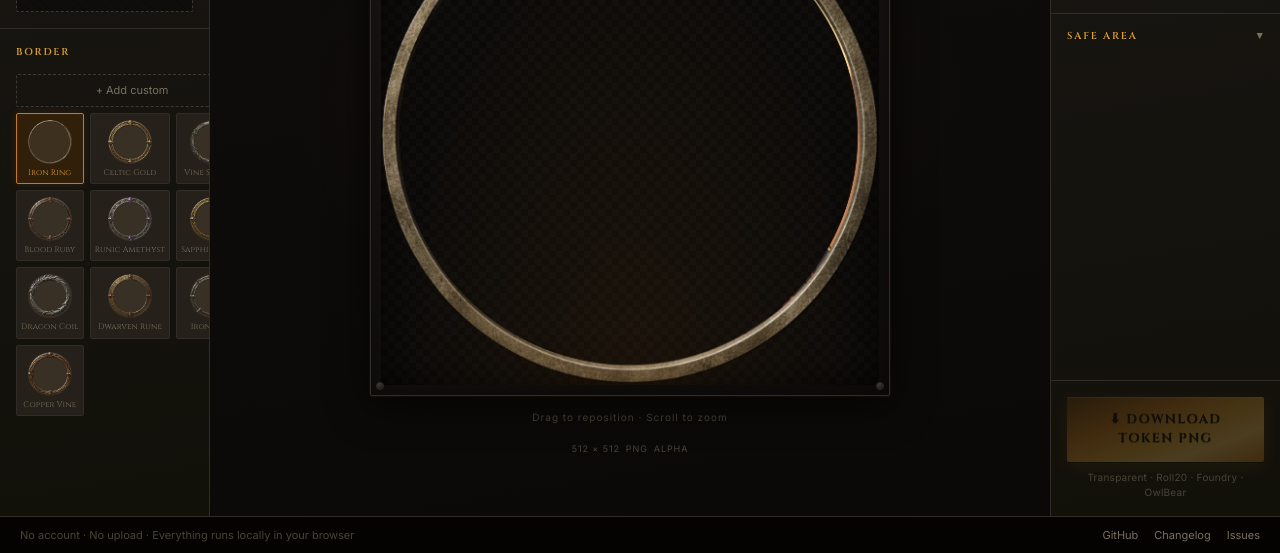
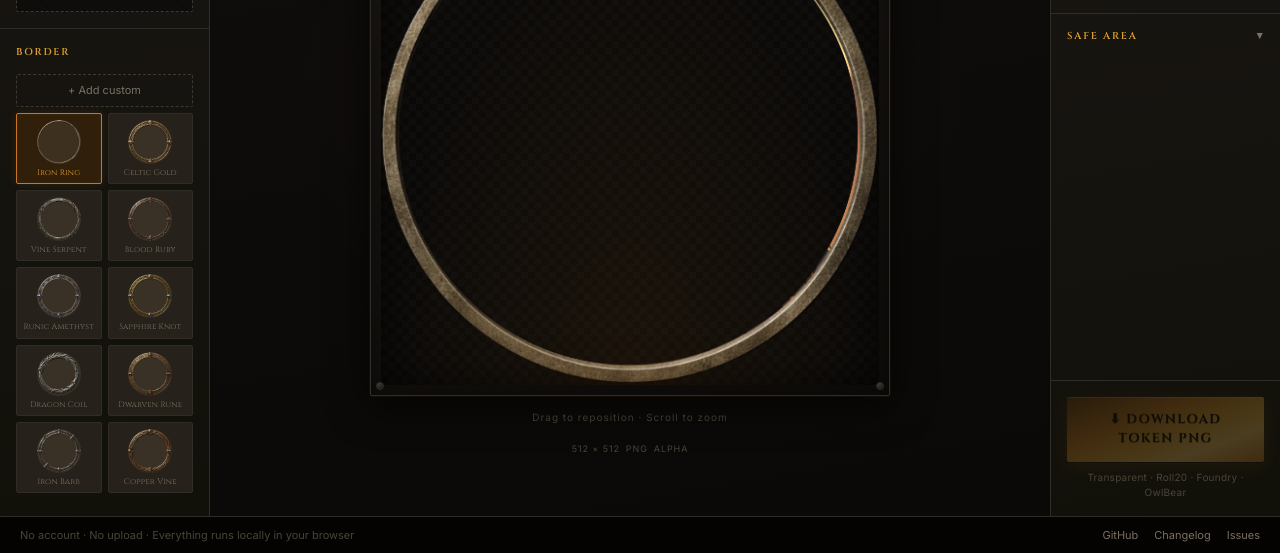
Before and after one commit to Sectr99/Tokenizer, a website: page index.html in a window 1280 px wide. Shown: the part 247-800 px from the top of the page. Drawn offline with Linux system fonts and the light colour scheme.

Commit message:
Fix desktop scaling: cap layout width and revert border grid to 2 cols
Added max-width: 1400px + margin: 0 auto to .tf-main so the layout
does not stretch edge-to-edge on wide screens. Reverted border-grid
back to 2 columns since 3 columns overflowed the 210px sidebar.

Co-Authored-By: Claude Sonnet 4.6 <noreply@anthropic.com>

```diff
--- a/css/input.css
+++ b/css/input.css
@@ -144,6 +144,8 @@ body::after {
   position: relative;
   z-index: 10;
   width: 100%;
+  max-width: 1400px;
+  margin: 0 auto;
 }
 
 /* ── Sidebars ── */
@@ -215,10 +217,10 @@ body::after {
   box-shadow: 0 0 18px rgba(200,120,32,0.1), inset 0 0 16px rgba(200,120,32,0.04);
 }
 
-/* ── Border grid — 3 columns; add-btn lives inside as last grid item ── */
+/* ── Border grid — 2 columns to fit the sidebar width ── */
 .border-grid {
   display: grid;
-  grid-template-columns: repeat(3, 1fr);
+  grid-template-columns: repeat(2, 1fr);
   gap: 6px;
 }
 
```
Also changed, not shown: css/main.css.
